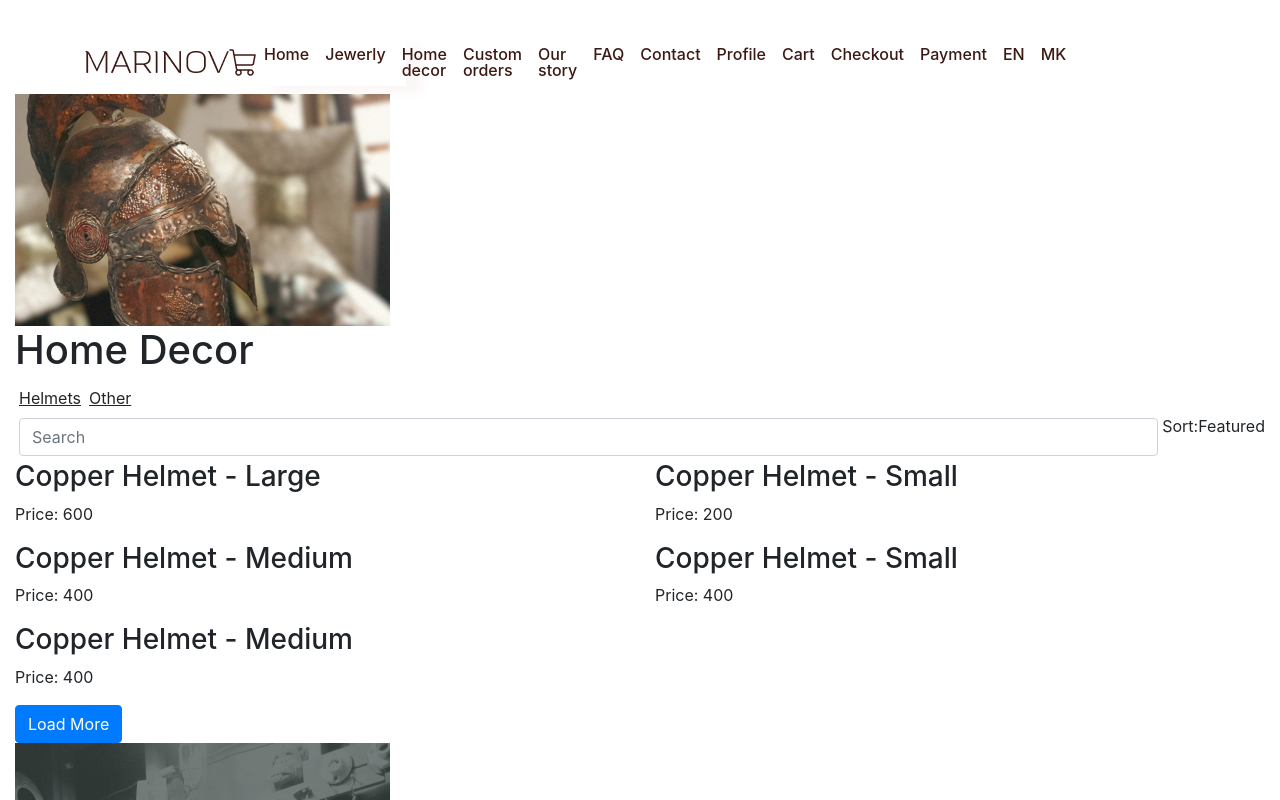
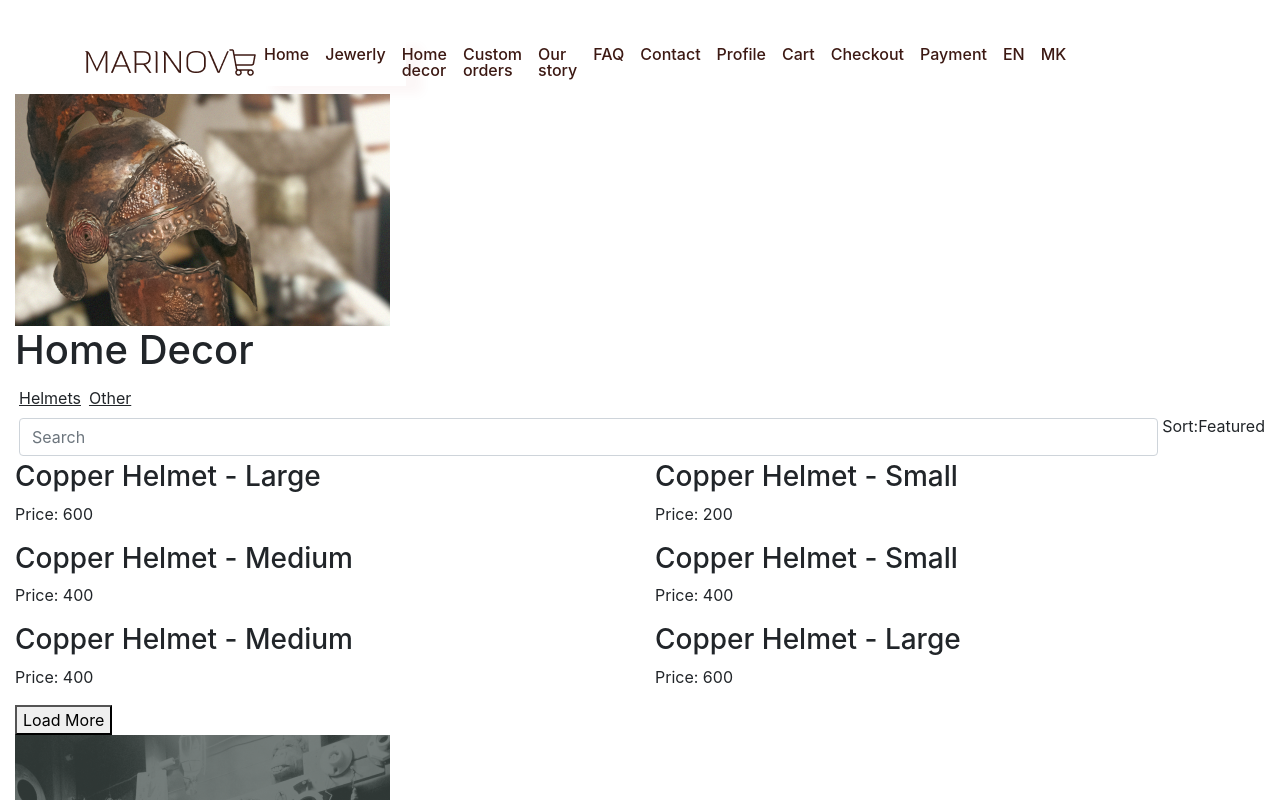
Before and after one commit to DimitarHristovski/Marinov-jewelry, a Next.js app: page /HomeDecor in a window 1280 px wide. Shown: the top 800 px of the page. Built offline with nearby package versions, Linux system fonts and the light colour scheme; data requests are answered from the project's data file; a web font is replaced by a local one.

Commit message:
homedecor

```diff
--- a/src/pages/HomeDecor.tsx
+++ b/src/pages/HomeDecor.tsx
@@ -2,7 +2,7 @@ import React, { useEffect, useState } from "react";
 import { ProductType } from "@/type/type";
 const HomeDecor: React.FC = () => {
   const [items, setItems] = useState<ProductType[]>([]);
-  const [visibleItemCount, setVisibleItemCount] = useState(5); // Number of items to show initially
+  const [visibleItemCount, setVisibleItemCount] = useState(6); // Number of items to show initially
 
   useEffect(() => {
     const fetchData = async () => {
@@ -19,7 +19,7 @@ const HomeDecor: React.FC = () => {
   }, []);
 
   const loadMoreItems = () => {
-    setVisibleItemCount((prevCount) => prevCount + 5);
+    setVisibleItemCount((prevCount) => prevCount + 6);
   };
   return (
     <div className="container-fluid">
@@ -51,7 +51,7 @@ const HomeDecor: React.FC = () => {
         ))}
       </div>
       {visibleItemCount < items.length && (
-        <button onClick={loadMoreItems} className="btn btn-primary">
+        <button onClick={loadMoreItems} className="">
           Load More
         </button>
       )}
```
